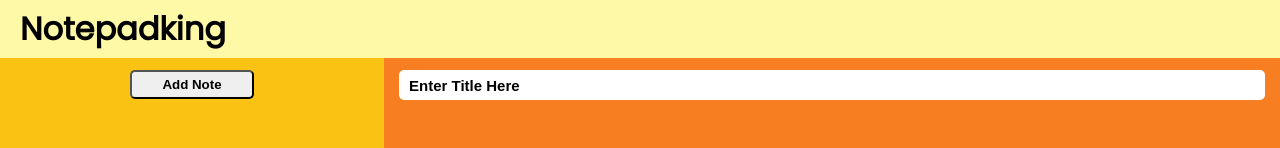
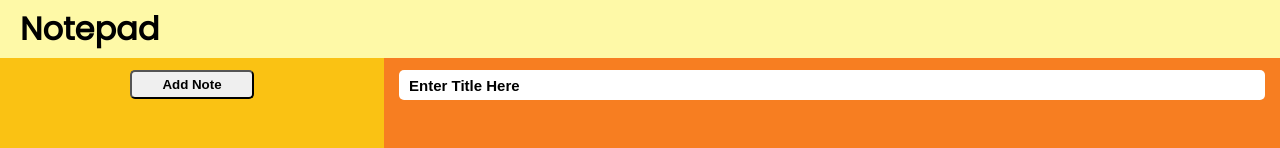
Before and after one commit to Prakhar-commits/Notepad-App, a plain HTML site: page index.html in a window 1280 px wide. Shown: the top 148 px of the page. Drawn offline with Linux system fonts and the light colour scheme.

Commit message:
Changes Returned

```diff
--- a/index.html
+++ b/index.html
@@ -8,7 +8,7 @@
     <link rel="stylesheet" href="styles.css">
   </head>
   <header class="Header">
-    <h1>Notepadking</h1>
+    <h1>Notepad</h1>
   </header>
   <body>
 
```
